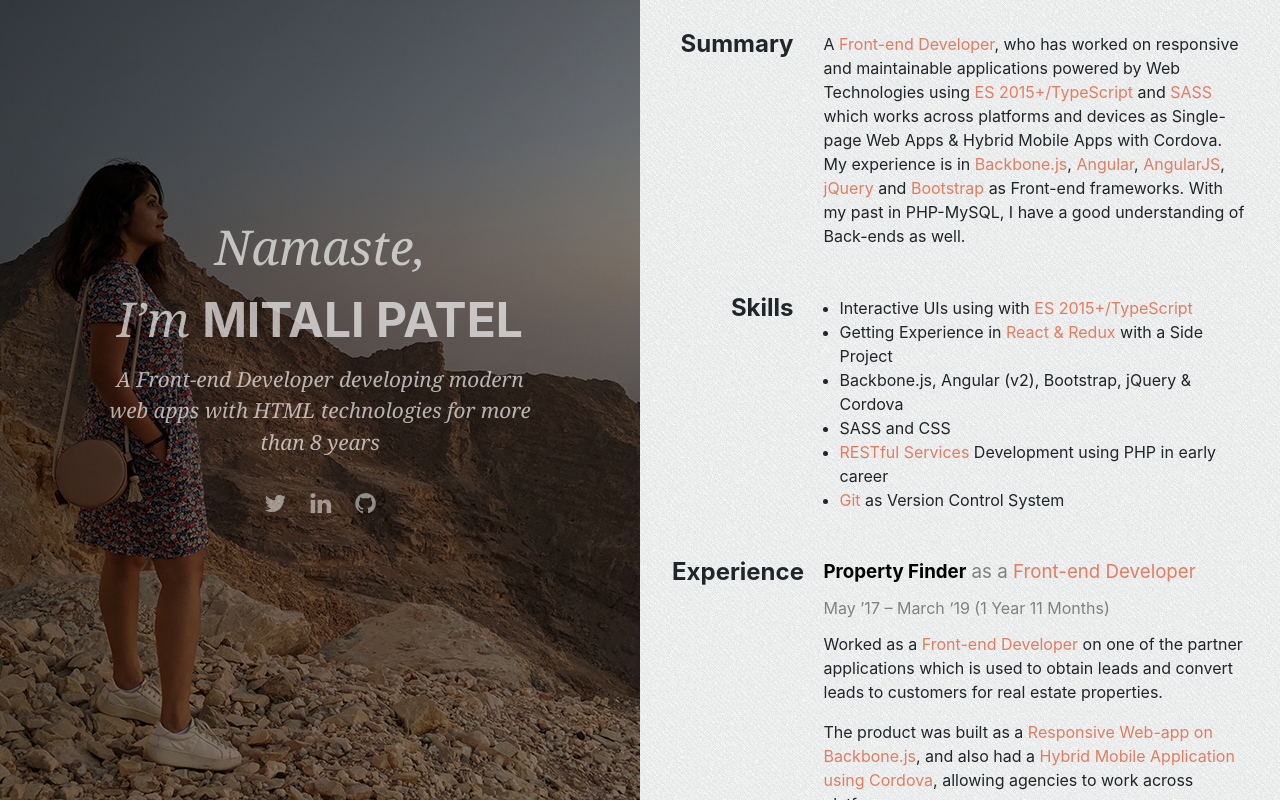
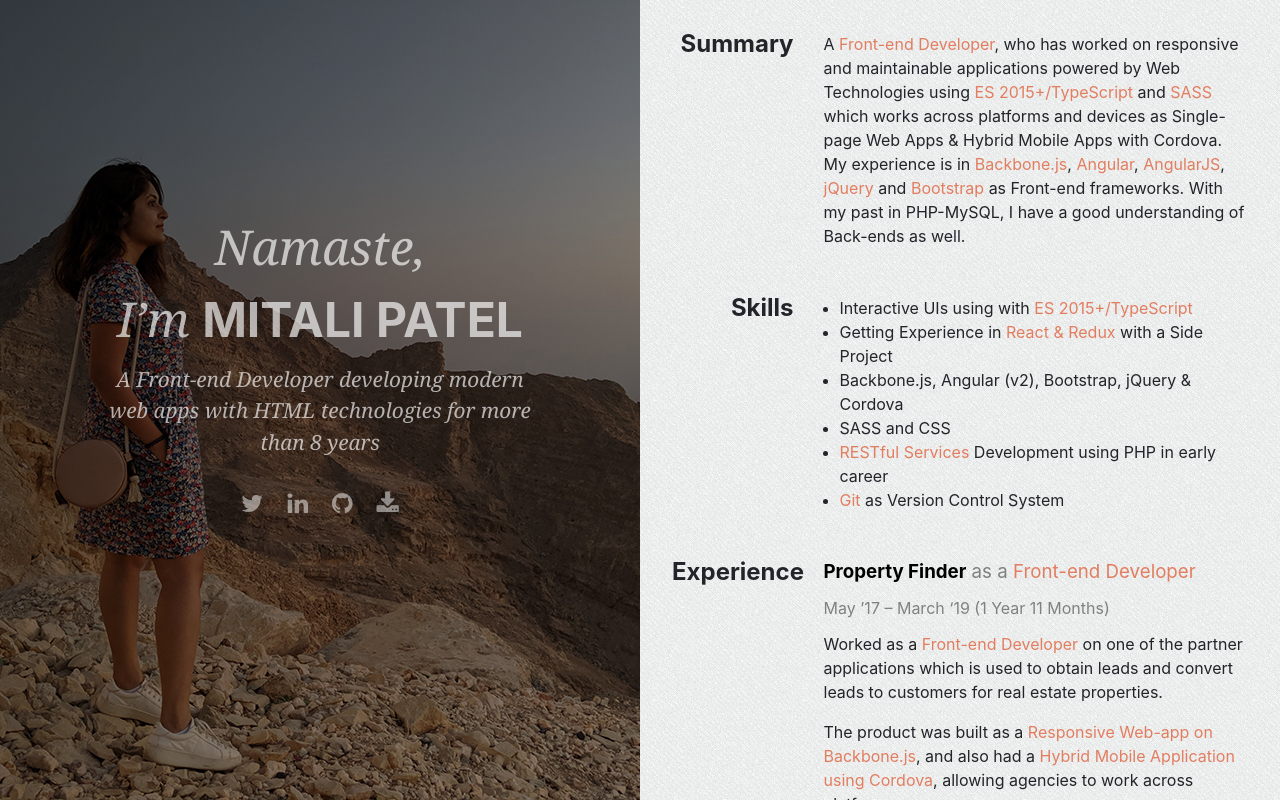
Before and after one commit to mitalikhundiwala/mitalipatel.com, a Gatsby site: page / in a window 1280 px wide. Shown: the top 800 px of the page. Built offline with nearby package versions, Linux system fonts and the light colour scheme; Gatsby itself is replaced by a stand-in of ours.

Commit message:
Added resume download button

```diff
--- a/src/components/summary/index.tsx
+++ b/src/components/summary/index.tsx
@@ -18,6 +18,9 @@ const SummaryComponent = () => {
                     <a href="https://github.com/mitalikhundiwala" target="_blank">
                         <i className="fa fa-github"></i>
                     </a>
+                    <a href="https://ucc832f58322abaa204d680af978.dl.dropboxusercontent.com/cd/0/get/AsO9jJCcpf53464qiAabqaJrUpbo3Y_dD_QBvF2GP6m_R2RGhfu3OvnBxGrP-8NdhsfmFSvwfd3xNtwZ7DWvEkQcGT9PeXs_vIOUdWru_72SW5LUB3r0n2xLkWnAez2t0pI/file" target="_blank">
+                        <i className="fa fa-download"></i>
+                    </a>
                 </div>
             </div>
         </div>
```
